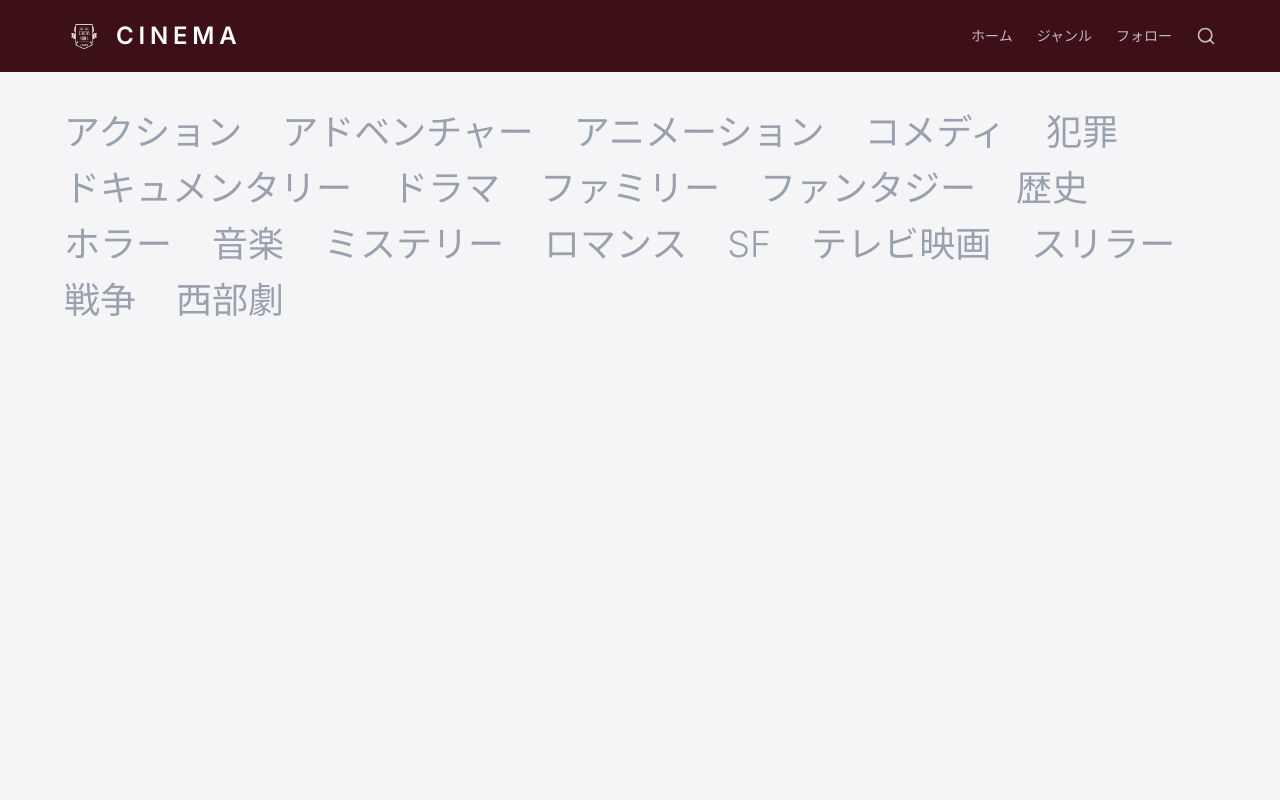
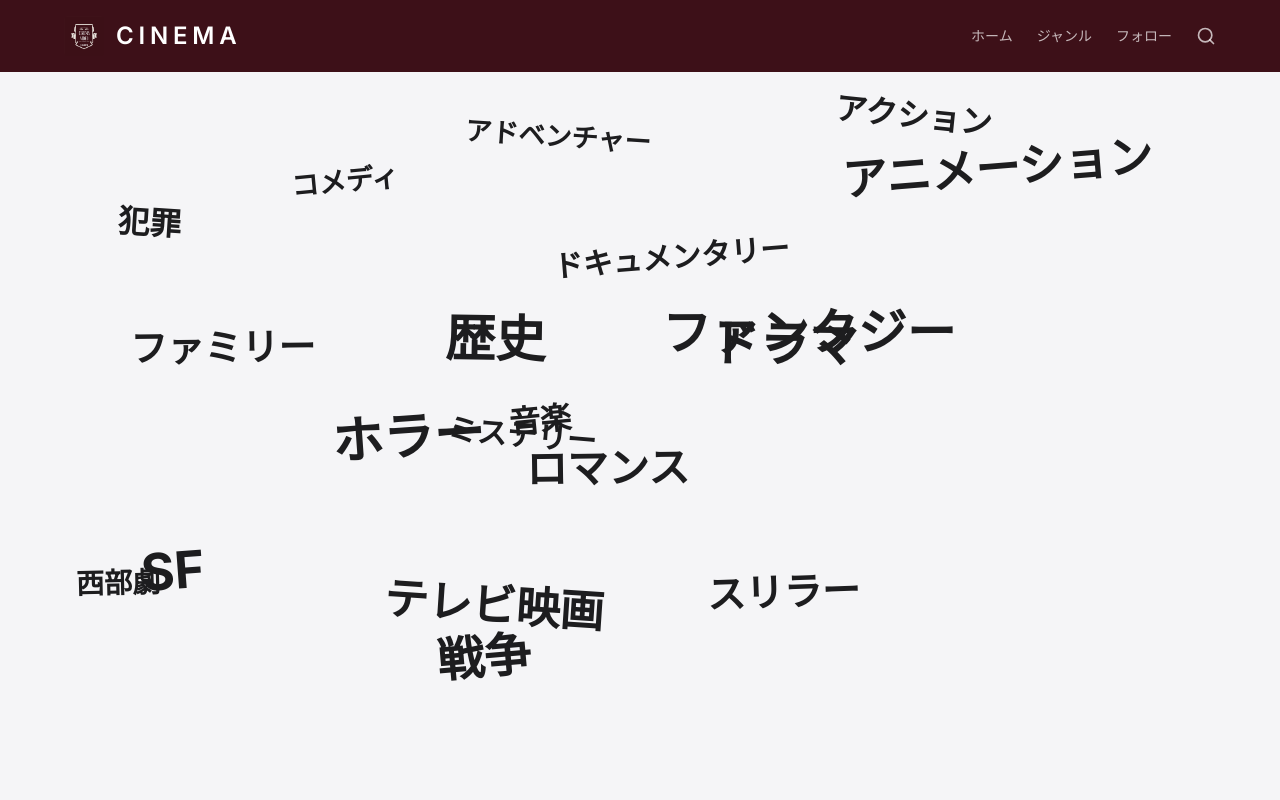
Before and after one commit to memobook84/movie-site, a Next.js app: page /genres in a window 1280 px wide. Shown: the top 800 px of the page. Built offline with nearby package versions, Linux system fonts and the light colour scheme.

Commit message:
ジャンルページをランダム配置の太字テキストに変更
Co-Authored-By: Claude Opus 4.6 <noreply@anthropic.com>

```diff
--- a/src/app/genres/page.tsx
+++ b/src/app/genres/page.tsx
@@ -1,4 +1,7 @@
+"use client";
+
 import Link from "next/link";
+import { useEffect, useState } from "react";
 
 const GENRE_LIST = [
   { id: 28, name: "アクション" },
@@ -22,15 +25,54 @@ const GENRE_LIST = [
   { id: 37, name: "西部劇" },
 ];
 
+function seededRandom(seed: number) {
+  const x = Math.sin(seed) * 10000;
+  return x - Math.floor(x);
+}
+
+interface PlacedGenre {
+  id: number;
+  name: string;
+  x: number;
+  y: number;
+  size: number;
+  rotate: number;
+}
+
 export default function GenresPage() {
+  const [items, setItems] = useState<PlacedGenre[]>([]);
+
+  useEffect(() => {
+    const seed = Date.now();
+    const placed: PlacedGenre[] = GENRE_LIST.map((genre, i) => {
+      const r = (n: number) => seededRandom(seed + i * 100 + n);
+      return {
+        ...genre,
+        x: 5 + r(1) * 70,
+        y: 2 + (i / GENRE_LIST.length) * 80 + (r(2) - 0.5) * 15,
+        size: 24 + r(3) * 28,
+        rotate: (r(4) - 0.5) * 12,
+      };
+    });
+    setItems(placed);
+  }, []);
+
+  if (items.length === 0) return <main className="min-h-screen" />;
+
   return (
-    <main className="min-h-screen pt-28 pb-28 px-6 md:px-16">
-      <div className="flex flex-wrap gap-x-6 gap-y-3 md:gap-x-10 md:gap-y-4">
-        {GENRE_LIST.map((genre) => (
+    <main className="relative min-h-screen pt-20 pb-28">
+      <div className="relative w-full" style={{ height: "85vh" }}>
+        {items.map((genre) => (
           <Link
             key={genre.id}
             href={`/genre/${genre.id}?name=${encodeURIComponent(genre.name)}`}
-            className="text-2xl font-light text-gray-400 transition-all duration-300 hover:text-[#1d1d1f] hover:scale-105 md:text-4xl"
+            className="absolute font-bold text-[#1d1d1f] transition-all duration-300 hover:text-[#3d1018] hover:scale-110"
+            style={{
+              left: `${genre.x}%`,
+              top: `${genre.y}%`,
+              fontSize: `${genre.size}px`,
+              transform: `rotate(${genre.rotate}deg)`,
+            }}
           >
             {genre.name}
           </Link>
```
